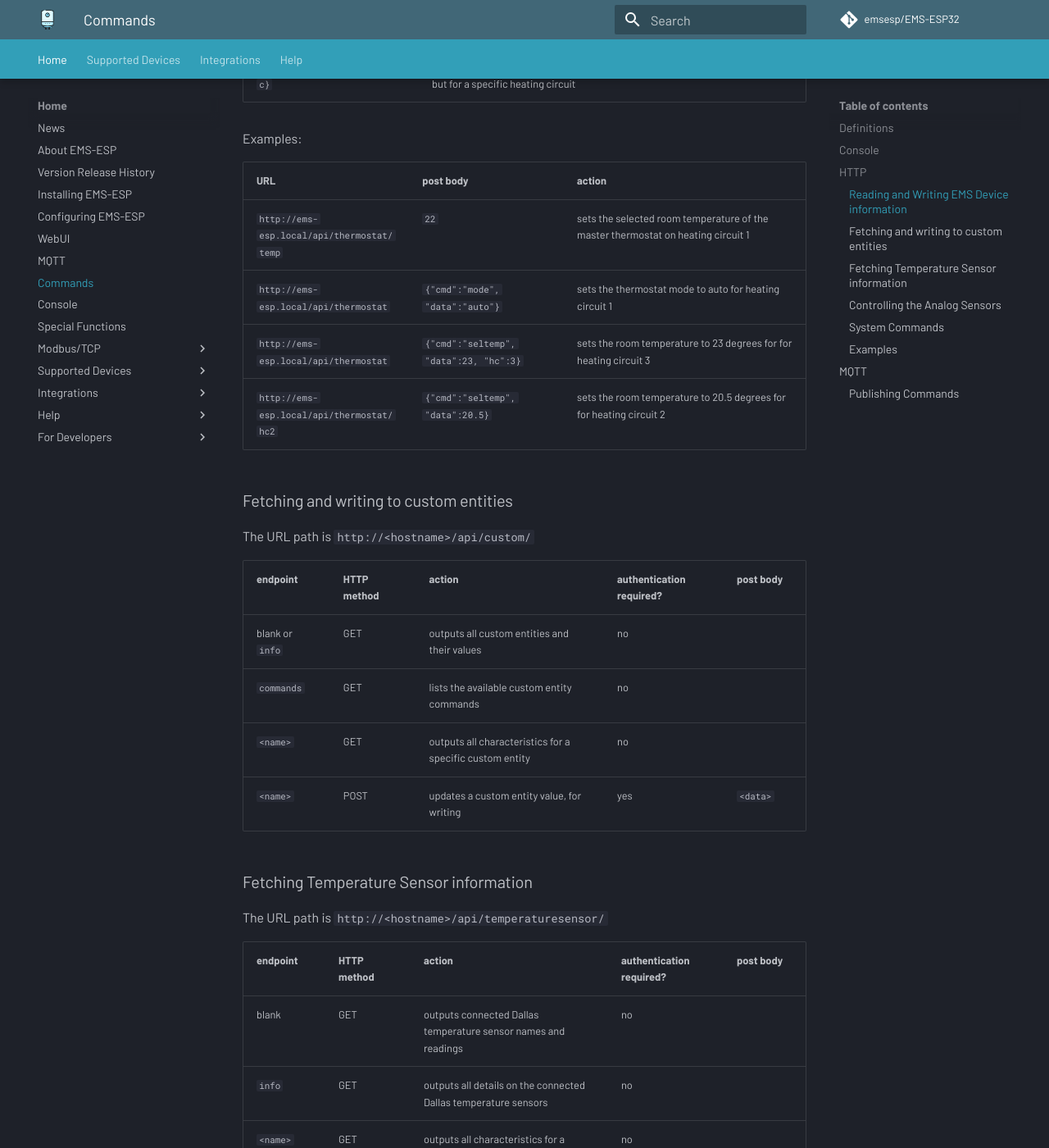
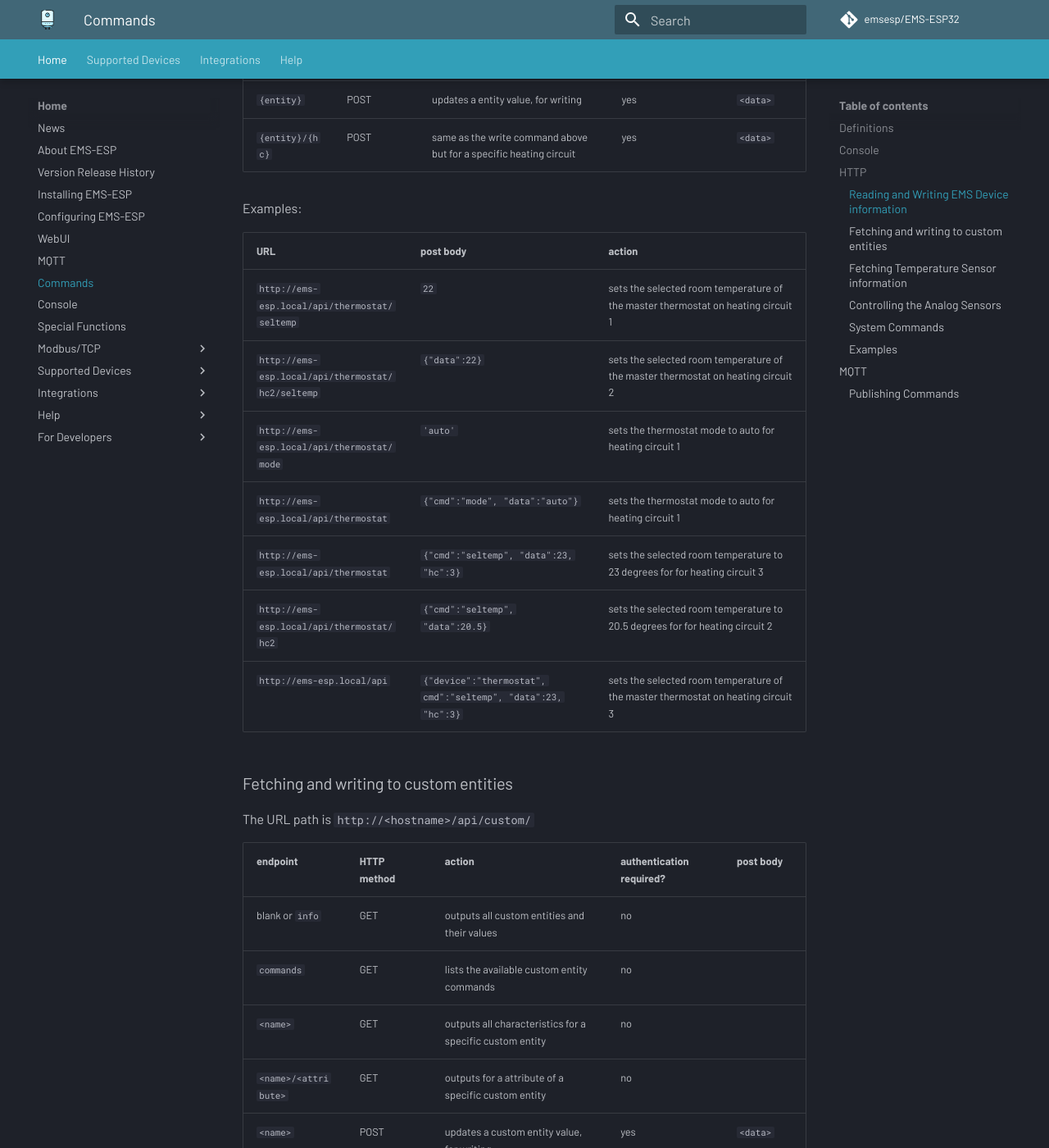
Before and after one commit to emsesp/docs, an MkDocs documentation site: the page built from docs/Commands.md, in a window 1280 px wide and 1400 px high, scrolled down 2642 px. Shown: the whole window at 82% size. Built offline with MkDocs 1.6.1 and Material for MkDocs 9.7.7, drawn with Linux system fonts in a browser that asks for light colours; comment, search, counter and statistics services are not loaded; some of the changed text lies outside the part shown.

Commit message:
Update Commands.md
clearify that header Content-Type:application/json has to be set for plain text values. Add more examples. Mention v2 api style.

```diff
--- a/docs/Commands.md
+++ b/docs/Commands.md
@@ -52,9 +52,10 @@
 - The URL path always starts with `http://<hostname>/api/`
 - `<hostname>` is either an IP address or the mDNS name, which default is `ems-esp.local`
 - Some commands require security authentication, unless disabled via an EMS-ESP setting. The authentication is in the form of an Access Token which is generated from the WebUI's Security->Manage Users and then clicking on the key button for the admin user. The 152 character long string must be included in the HTTP header like `"Authorization: Bearer {ACCESS_TOKEN}"`. The tokens have no expiry date
-- With HTTP PUSH/PUT/PATCH commands an HTTP body may be required. This can be in the form of either plain text or as a JSON object `<data>`
+- With HTTP POST commands an HTTP body may be required. This can be in the form of either plain text or as a JSON object `<data>`, the Content-Type-header has to be set to `application/json` in both cases.
 - HTTPS with self-signed certificates are not yet supported
 - For a complete list of commands use `http://<hostname>/api/<device>/commands`
+- using ems-esp v2-api style GET commands is still suported (`http://<hostname>/api?device=<device>&id=<id>&cmd=<cmd>`)
 
 ### Reading and Writing EMS Device information
 
@@ -78,10 +79,13 @@
 <!-- prettier-ignore -->
 | URL | post body | action |
 | - | - | - |
-| `http://ems-esp.local/api/thermostat/temp` | `22` | sets the selected room temperature of the master thermostat on heating circuit 1 |
+| `http://ems-esp.local/api/thermostat/seltemp` | `22` | sets the selected room temperature of the master thermostat on heating circuit 1 |
+| `http://ems-esp.local/api/thermostat/hc2/seltemp` | `{"data":22}` | sets the selected room temperature of the master thermostat on heating circuit 2 |
+| `http://ems-esp.local/api/thermostat/mode` | `'auto'` | sets the thermostat mode to auto for heating circuit 1 |
 | `http://ems-esp.local/api/thermostat` | `{"cmd":"mode", "data":"auto"}` | sets the thermostat mode to auto for heating circuit 1 |
-| `http://ems-esp.local/api/thermostat` | `{"cmd":"seltemp", "data":23, "hc":3}` | sets the room temperature to 23 degrees for for heating circuit 3 |
-| `http://ems-esp.local/api/thermostat/hc2` | `{"cmd":"seltemp", "data":20.5}` | sets the room temperature to 20.5 degrees for for heating circuit 2 |
+| `http://ems-esp.local/api/thermostat` | `{"cmd":"seltemp", "data":23, "hc":3}` | sets the selected room temperature to 23 degrees for for heating circuit 3 |
+| `http://ems-esp.local/api/thermostat/hc2` | `{"cmd":"seltemp", "data":20.5}` | sets the selected room temperature to 20.5 degrees for for heating circuit 2 |
+| `http://ems-esp.local/api` | `{"device":"thermostat", cmd":"seltemp", "data":23, "hc":3}` | sets the selected room temperature of the master thermostat on heating circuit 3 |
 
 ### Fetching and writing to custom entities
 
@@ -93,6 +97,7 @@
 | blank or `info`| GET | outputs all custom entities and their values | no | |
 | `commands` | GET | lists the available custom entity commands | no | |
 | `<name>` | GET | outputs all characteristics for a specific custom entity | no | |
+| `<name>/<attribute>` | GET | outputs for a attribute of a specific custom entity | no | |
 | `<name>` | POST | updates a custom entity value, for writing | yes | `<data>` |
 
 ### Fetching Temperature Sensor information
@@ -105,6 +110,7 @@
 | blank | GET | outputs connected Dallas temperature sensor names and readings | no | |
 | `info` | GET | outputs all details on the connected Dallas temperature sensors | no | |
 | `<name>` | GET | outputs all characteristics for a specific temperature sensors | no | |
+| `<name>/value` | GET | outputs the value of a specific temperature sensor | no | |
 
 ### Controlling the Analog Sensors
 
@@ -222,7 +228,7 @@
 | `ems-esp/thermostat/seltemp` | | fetches the seltemp entity values and publishes it in the topic `ems-esp/response` |
 | `ems-esp/thermostat/seltemp` | `23` | change the selected setpoint temperature to 23 degrees on the master thermostat on hc1 |
 | `ems-esp/thermostat/mode` | `auto` | sets the thermostat mode to auto for hc1 |
-| `ems-esp/thermostat` | `{\"cmd\":\"mode\",\"value\":\"heat\",\"id\":1}` | sets the thermostat mode to heat for hc1 |
+| `ems-esp/thermostat` | `{"cmd":"mode","value":"heat","id":1}` | sets the thermostat mode to heat for hc1 |
 | `ems-esp/custom/myCustomEntity` | `7` | sets the value of the EMS-ESP Custom Entity named `myCustomEntity` to 7 |
 
 ### Publishing Commands
```
